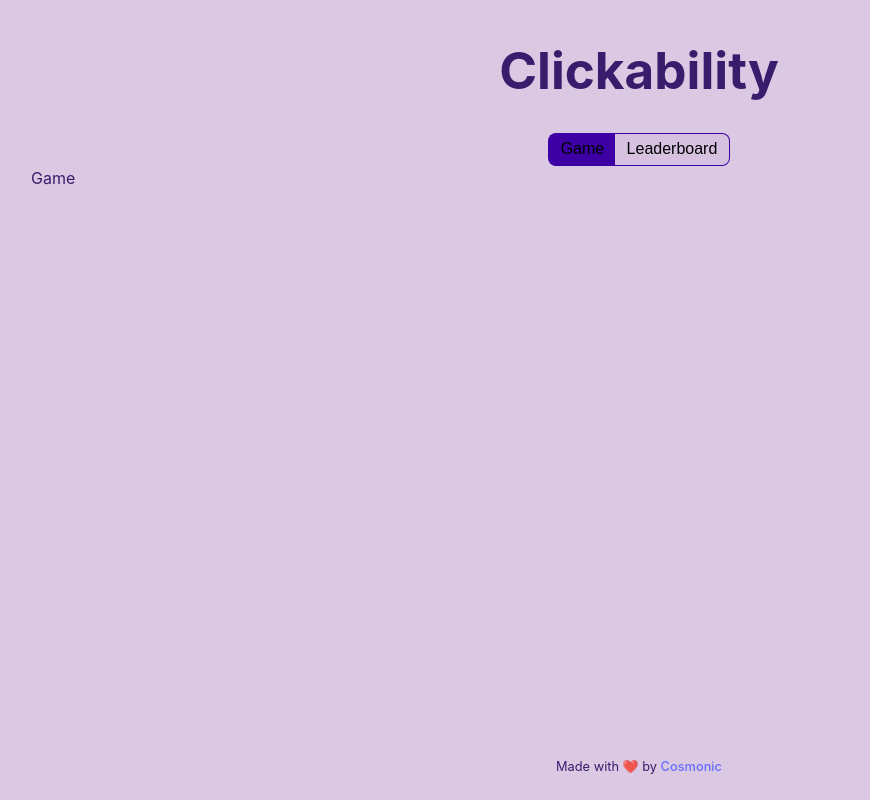
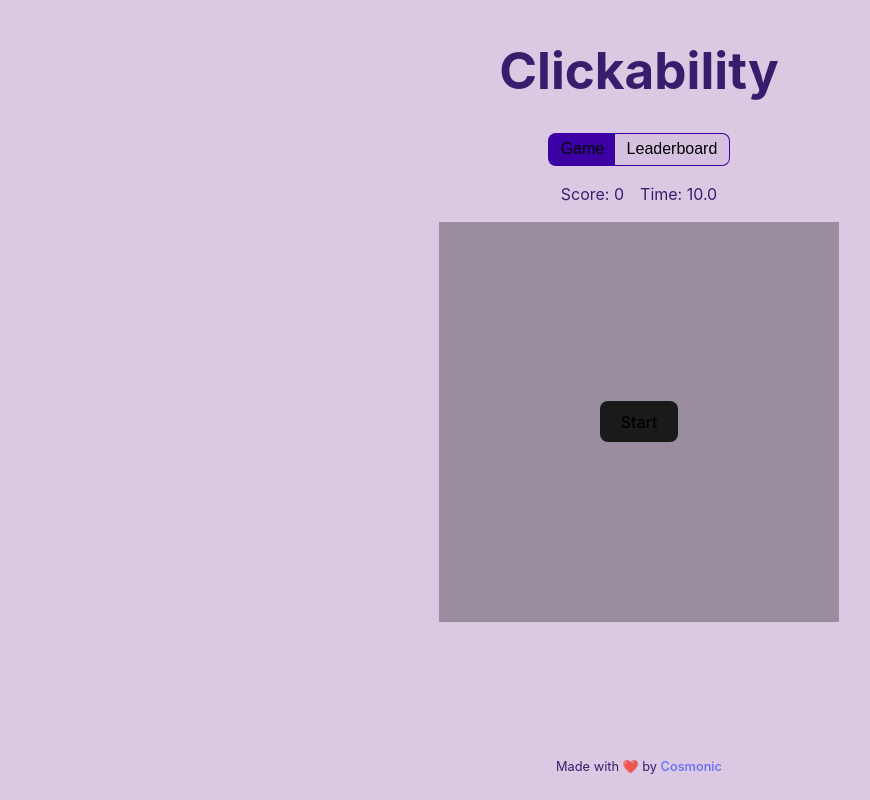
Before and after one commit to lachieh/leaderboard-ui, a React (Vite) app: page / in a window 1280 px wide. Shown: the whole page, without its empty margins (1-871 px from the left). Built offline with nearby package versions, Linux system fonts and the light colour scheme.

Commit message:
add game

```diff
--- a/src/App.tsx
+++ b/src/App.tsx
@@ -1,9 +1,15 @@
 import { useState } from "react";
 import "./App.css";
+import Game from "./Game/Game";
 import NavBar, { View } from "./NavBar/NavBar";
 
 function App() {
   const [view, setView] = useState<View>(View.Game);
+
+  const handleEnd = (score: number) => {
+    console.log(score);
+    setView(View.NewScore);
+  };
 
   return (
     <>
@@ -12,7 +18,7 @@
         <NavBar view={view} setView={setView} />
       </header>
       <main>
-        {view === View.Game && "Game"}
+        {view === View.Game && <Game onEnd={handleEnd} />}
         {view === View.NewScore && "New Score"}
         {view === View.Leaderboard && "Leaderboard"}
       </main>
--- /dev/null
+++ b/src/Game/Game.module.css
@@ -0,0 +1,80 @@
+.game {
+  display: flex;
+  flex-direction: column;
+  align-items: center;
+  justify-content: center;
+}
+
+.status {
+  display: flex;
+  gap: 1rem;
+  margin: 1rem 0;
+}
+
+.gameBoard {
+  background-color: rgba(0 0 0 / 30%);
+}
+
+.target {
+  text-indent: -9999px;
+  overflow: hidden;
+  position: relative;
+  padding: 0;
+  box-shadow: none;
+  border: none;
+  background-color: transparent;
+  height: 3rem;
+  width: 3rem;
+}
+
+.target:focus {
+  outline: none;
+}
+
+.target::before {
+  text-indent: 0;
+  content: '👾';
+  font-size: 3rem;
+  line-height: 1em;
+  display: block;
+  position: absolute;
+  height: 100%;
+  width: 100%;
+  top: 50%;
+  left: 50%;
+  transform: translate(-50%, -50%);
+}
+
+.intro {
+  width: 100%;
+  height: 100%;
+  display: flex;
+  flex-direction: column;
+  align-items: center;
+  justify-content: center;
+}
+
+.intro button {
+  border-radius: 8px;
+  border: 1px solid transparent;
+  padding: 0.6em 1.2em;
+  font-size: 1em;
+  font-weight: 500;
+  font-family: inherit;
+  background-color: #1a1a1a;
+  cursor: pointer;
+  transition: border-color 0.25s;
+}
+.intro button:hover {
+  border-color: #646cff;
+}
+.intro button:focus,
+.intro button:focus-visible {
+  outline: 4px auto -webkit-focus-ring-color;
+}
+
+.intro span {
+  font-size: 2rem;
+  font-weight: 500;
+  margin-bottom: 1rem;
+}
--- /dev/null
+++ b/src/Game/Game.tsx
@@ -0,0 +1,113 @@
+import { useEffect, useRef, useState } from "react";
+import styles from "./Game.module.css";
+
+interface Target {
+  x: number;
+  y: number;
+}
+
+interface GameProps {
+  onEnd: (score: number) => void;
+}
+
+function Game({ onEnd }: GameProps) {
+  // constants
+  const GAME_SIZE = 400;
+  const TIME_LIMIT = 10_000;
+  const TICK = 100;
+
+  // state
+  const [timer, setTimer] = useState(TIME_LIMIT);
+  const [score, setScore] = useState(0);
+  const [playing, setPlaying] = useState(false);
+  const [target, setTarget] = useState<Target>({
+    x: 0,
+    y: 0,
+  });
+  const targetRef = useRef<HTMLButtonElement>(null);
+  const timerRef = useRef<number | null>(null);
+
+  // game functions
+  const startGame = () => {
+    // reset timer and score
+    setTimer(TIME_LIMIT);
+    setScore(0);
+    setPlaying(true);
+
+    // start timer
+    timerRef.current = setInterval(() => {
+      setTimer((timer) => {
+        // decrement timer but don't go below 0
+        const newTime = timer - TICK;
+        return newTime >= 0 ? newTime : 0;
+      });
+    }, TICK);
+  };
+
+  const handleClick = () => {
+    // increment score
+    setScore((score) => score + 1);
+
+    // get size of button
+    const buttonHeight = targetRef.current?.offsetHeight || 0;
+    const buttonWidth = targetRef.current?.offsetWidth || 0;
+
+    // use size of button to calculate random location inside game board
+    const x = Math.max(Math.random() * GAME_SIZE - buttonWidth, 0);
+    const y = Math.max(Math.random() * GAME_SIZE - buttonHeight, 0);
+    setTarget({ x, y });
+  };
+
+  useEffect(() => {
+    // end game if timer reaches 0
+    if (timer === 0) {
+      // stop game and timer
+      setPlaying(false);
+      timerRef.current && clearInterval(timerRef.current);
+      // call onEnd prop callback
+      onEnd(score);
+    }
+  }, [onEnd, score, timer]);
+
+  // render
+  return (
+    <div className={styles.game}>
+      <div className={styles.status}>
+        <span>Score: {score}</span>
+        <span>Time: {(timer / 1_000).toFixed(1)}</span>
+      </div>
+      <div>
+        <div
+          className={styles.gameBoard}
+          style={{
+            width: `${GAME_SIZE}px`,
+            height: `${GAME_SIZE}px`,
+            position: "relative",
+          }}
+        >
+          {playing && (
+            <button
+              className={styles.target}
+              ref={targetRef}
+              onClick={handleClick}
+              style={{
+                position: "absolute",
+                left: target.x,
+                top: target.y,
+              }}
+            >
+              Hit
+            </button>
+          )}
+          {!playing && (
+            <div className={styles.intro}>
+              <button onClick={startGame}>Start</button>
+            </div>
+          )}
+        </div>
+      </div>
+    </div>
+  );
+}
+
+export default Game;
```
